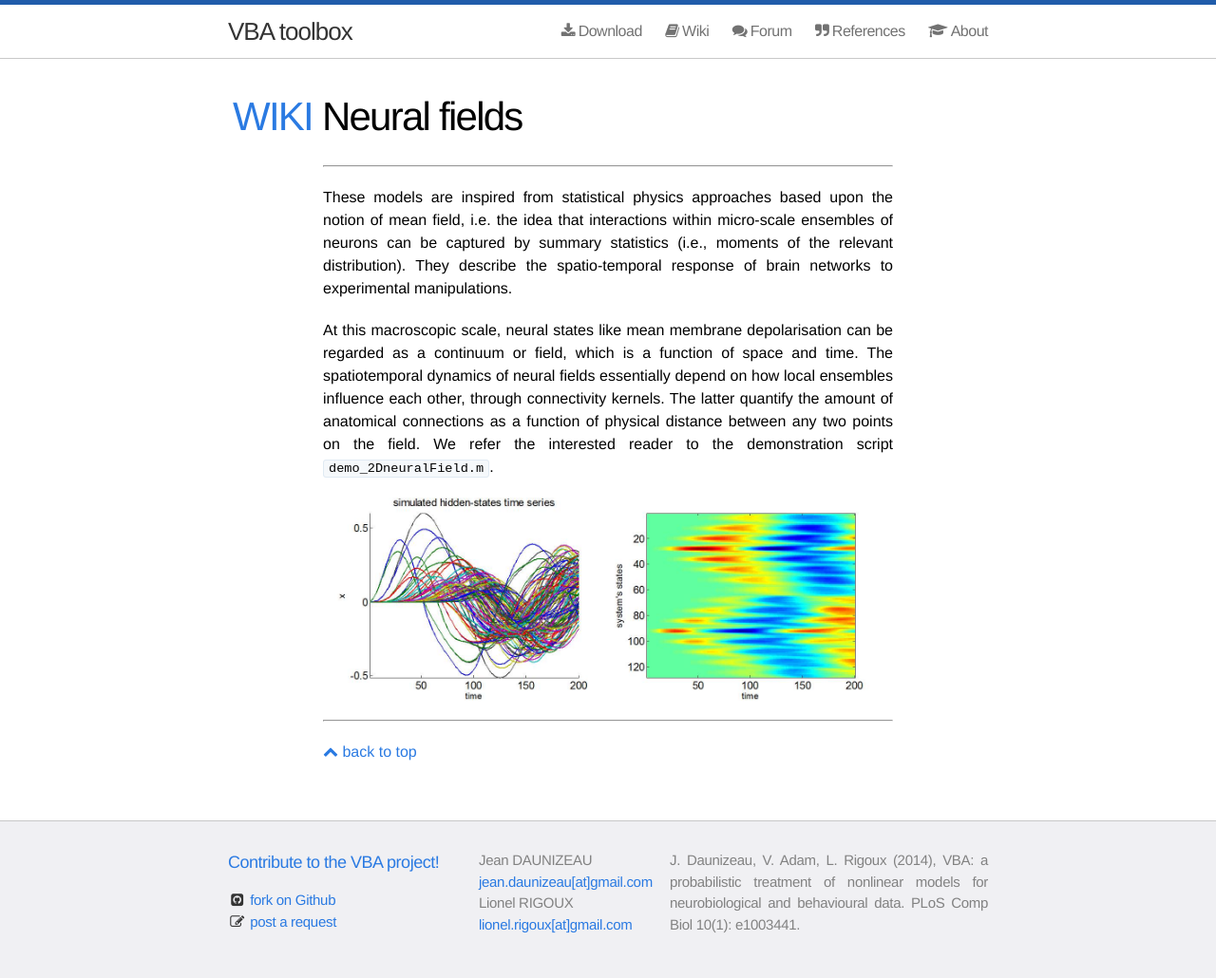
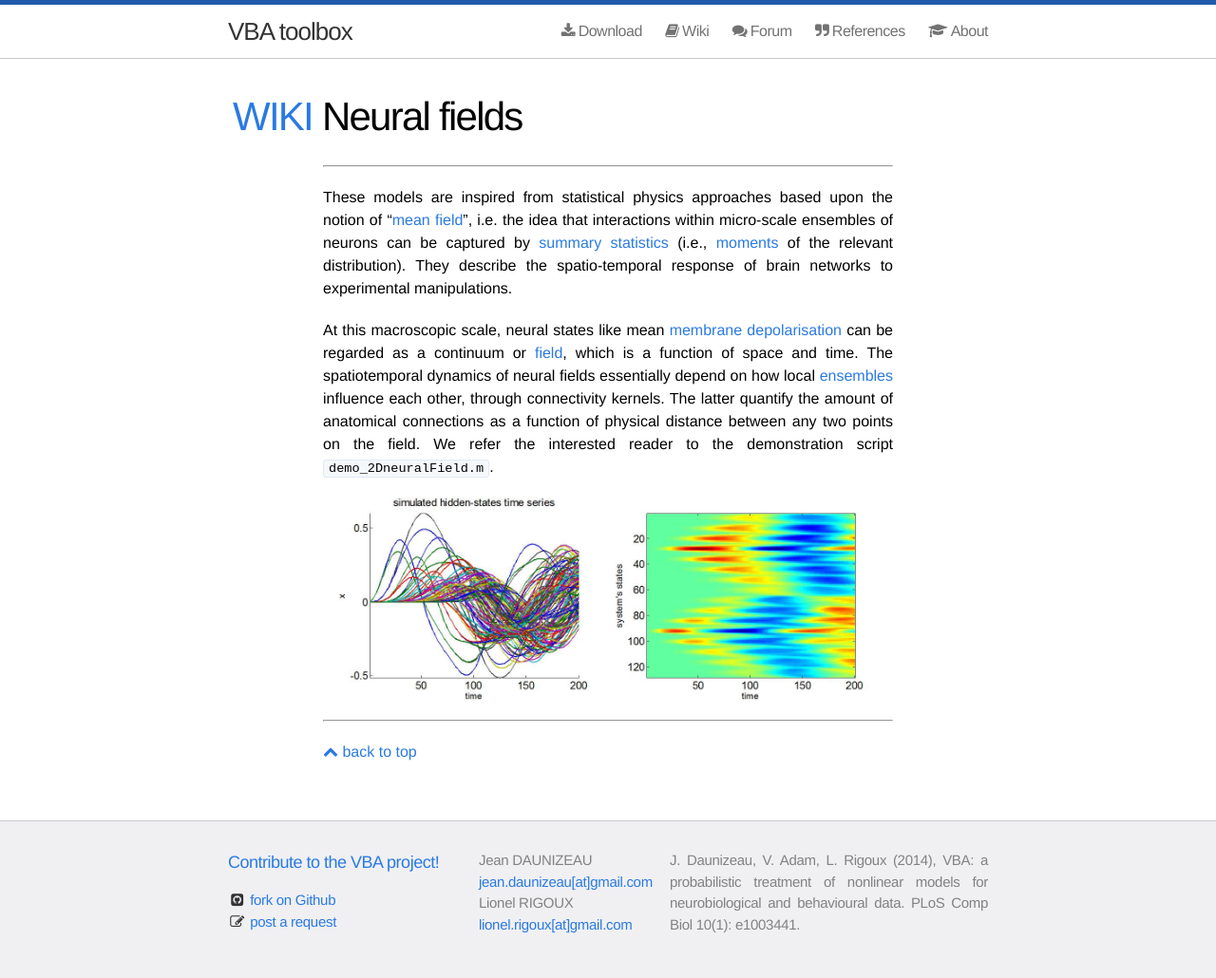
Before and after one commit to MBB-team/VBA-toolbox, a Jekyll site: the page built from _wiki/neural-fields.md, in a window 1280 px wide. Shown: the whole page at 95% size. Built offline with Jekyll 4.4.1, drawn with Linux system fonts in a browser that asks for light colours; nearby versions of some CDN libraries; some of the changed lines change nothing that is shown.

Commit message:
Update neural-fields.md

```diff
--- a/_wiki/neural-fields.md
+++ b/_wiki/neural-fields.md
@@ -4,8 +4,8 @@ title: "Neural fields"
 * Will be replaced with the ToC, excluding the "Contents" header
 {:toc}
 
-These models are inspired from statistical physics approaches based upon the notion of mean field, i.e. the idea that interactions within micro-scale ensembles of neurons can be captured by summary statistics (i.e., moments of the relevant distribution). They describe the spatio-temporal response of brain networks to experimental manipulations.
+These models are inspired from statistical physics approaches based upon the notion of "[mean field](https://en.wikipedia.org/wiki/Mean_field_theory)", i.e. the idea that interactions within micro-scale ensembles of neurons can be captured by [summary statistics](https://en.wikipedia.org/wiki/Summary_statistics) (i.e., [moments](https://en.wikipedia.org/wiki/Moment_(mathematics)) of the relevant distribution). They describe the spatio-temporal response of brain networks to experimental manipulations.
 
-At this macroscopic scale, neural states like mean membrane depolarisation can be regarded as a continuum or field, which is a function of space and time. The spatiotemporal dynamics of neural fields essentially depend on how local ensembles influence each other, through connectivity kernels. The latter quantify the amount of anatomical connections as a function of physical distance between any two points on the field. We refer the interested reader to the demonstration script `demo_2DneuralField.m`.
+At this macroscopic scale, neural states like mean [membrane depolarisation](https://en.wikipedia.org/wiki/Depolarization) can be regarded as a continuum or [field](https://en.wikipedia.org/wiki/Scalar_field), which is a function of space and time. The spatiotemporal dynamics of neural fields essentially depend on how local [ensembles](https://en.wikipedia.org/wiki/Statistical_ensemble_(mathematical_physics)) influence each other, through connectivity kernels. The latter quantify the amount of anatomical connections as a function of physical distance between any two points on the field. We refer the interested reader to the demonstration script `demo_2DneuralField.m`.
 
 ![]({{ site.baseurl }}/images/wiki/tabs/nf1.jpg)
```
